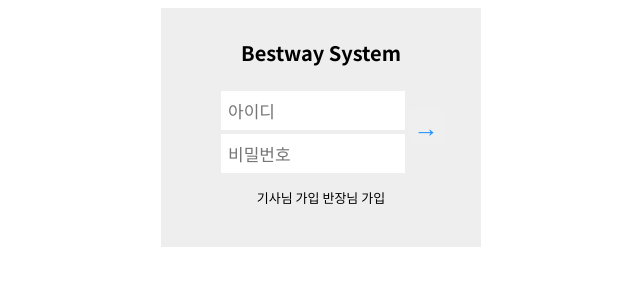
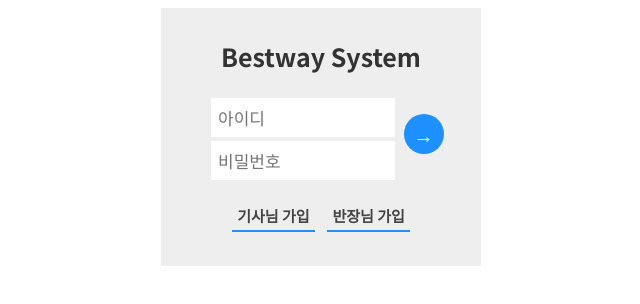
Before and after one commit to zinirun/BlueCheck, a website: page public/index.html in a window 1280 px wide. Shown: the whole page, without its empty margins (319-959 px from the left). Drawn offline with Linux system fonts and the light colour scheme.

Commit message:
Update login_style.css

```diff
--- a/public/css/login_style.css
+++ b/public/css/login_style.css
@@ -16,8 +16,9 @@ input {
 }
 
 .div-title {
-    font-size: 20px;
+    font-size: 25px;
     font-weight: 600;
+    color: #333;
     text-align: center;
 }
 
@@ -47,12 +48,12 @@ input {
 }
 
 .div-login-left-input {
-    margin-left: 50px;
+    margin-left: 40px;
     width: 180px;
 }
 
 .div-login-right-input {
-    width: 50px;
+    width: 65px;
 }
 
 .div-wrapper-input {
@@ -60,18 +61,21 @@ input {
 }
 
 #login-submit-bt {
-    font-size: 25px;
-    color: dodgerblue;
+    font-size: 20px;
+    width: 40px;
+    height: 40px;
+    background: dodgerblue;
+    color: white;
     border: none;
-    border-radius: 10px;
+    border-radius: 75px; /*make circle*/
     margin-top: 20px;
 }
 
 .div-join-bt {
-    margin-top: 15px;
+    margin-top: 25px;
 }
 
-.div-join-bt input[type="button"] {
+.login-bt{
     background: inherit;
     border: none;
     border-bottom: 2px solid dodgerblue;
```
